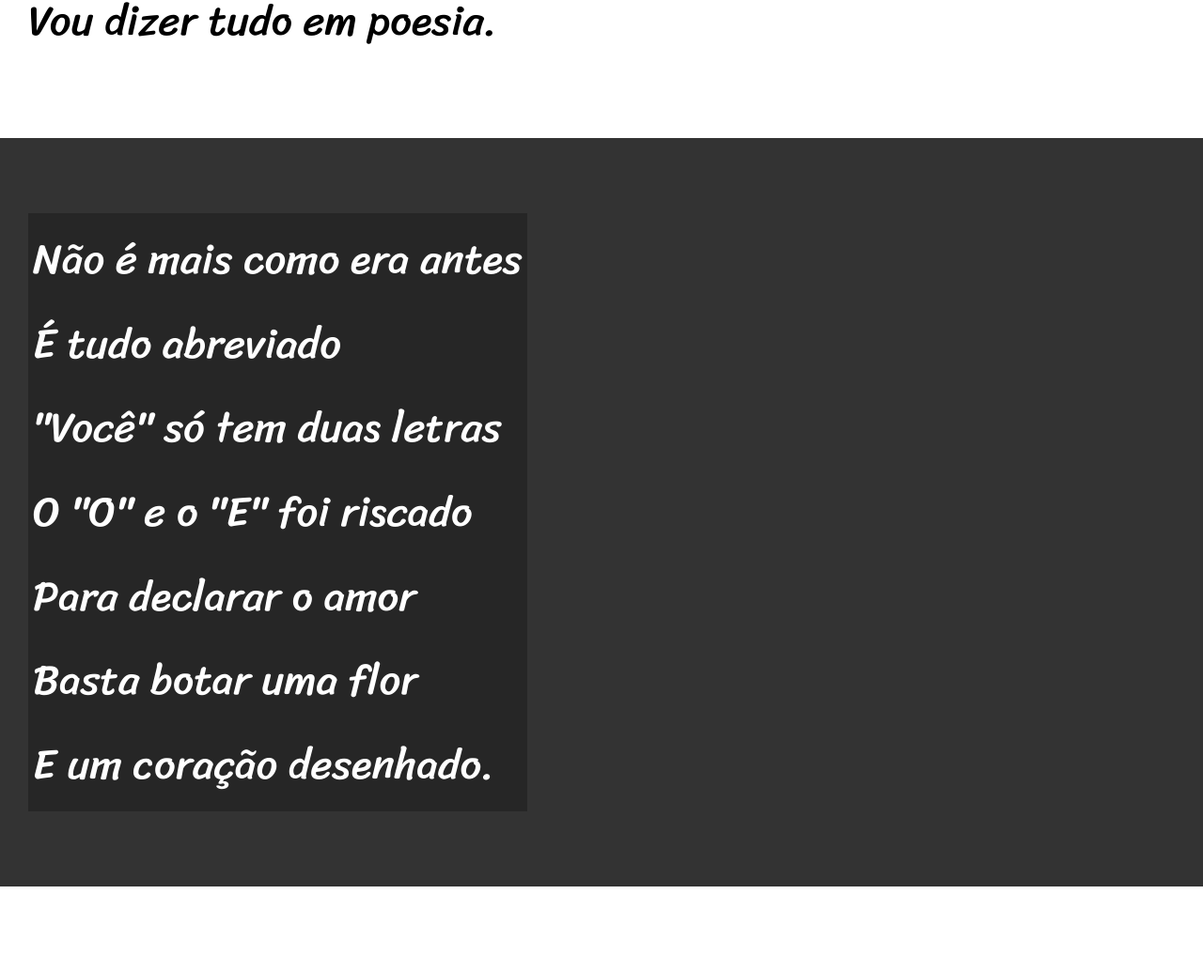
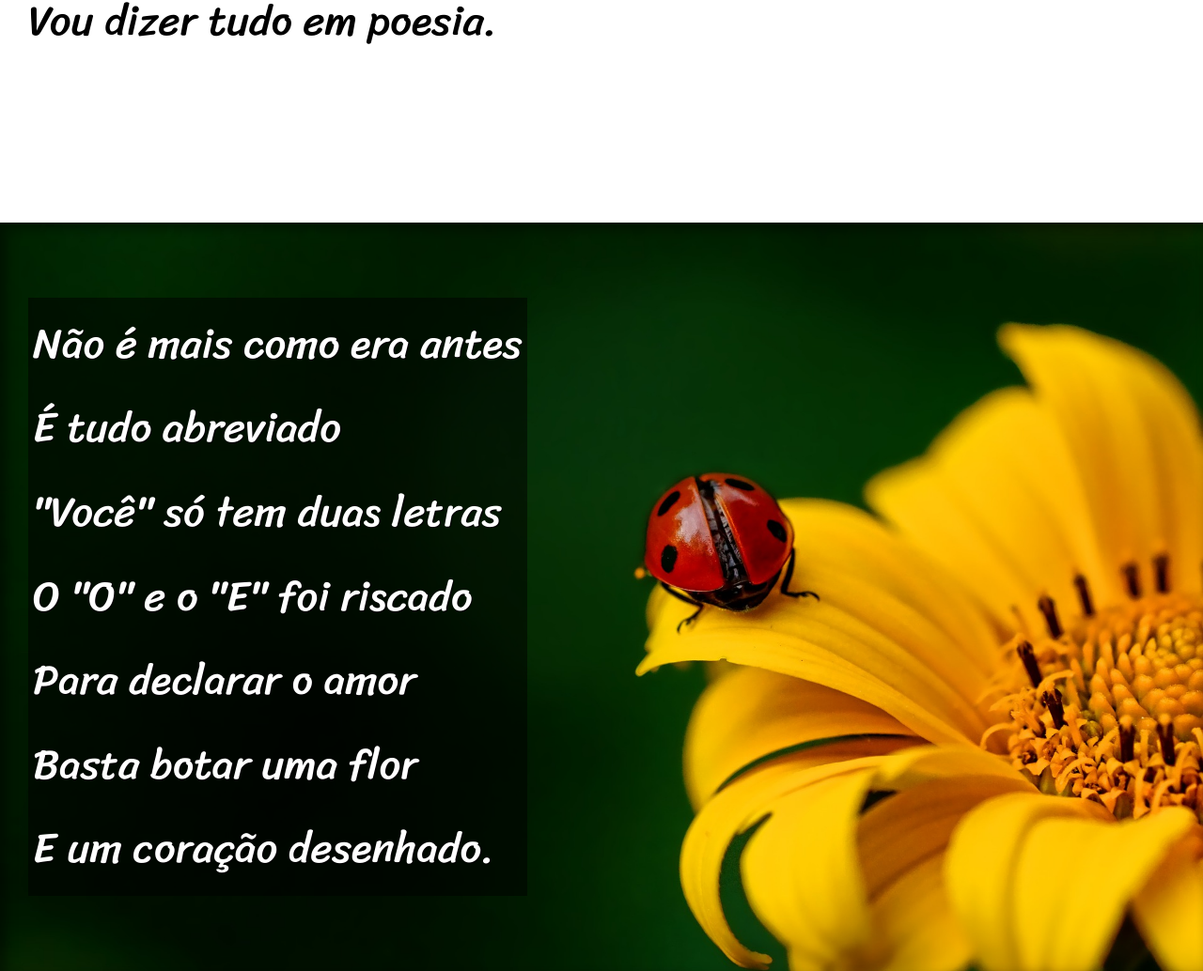
Before and after one commit to leonardoaraujo18/html-css, a plain HTML site: page desafios/d012/index.html in a window 1280 px wide. Shown: the part 900-1934 px from the top of the page at 94% size. Drawn offline with Linux system fonts and the light colour scheme.

Commit message:
Atualizei o desafio 12

```diff
--- a/desafios/d012/estilo/style.css
+++ b/desafios/d012/estilo/style.css
@@ -56,6 +56,10 @@ section{
     font-size: 3.5vw;
 }
 
+section > p{
+    padding-bottom: 2em;
+}
+
 section.normal{
     background-color: white;
     color: black;
@@ -64,12 +68,25 @@ section.normal{
 section.imagem{
     background-color: rgb(51, 51, 51);
     color: white;
+    box-shadow: inset 6px 6px 13px 0px rgba(0, 0, 0, 0.473);
+    background-size: cover;
+    background-attachment: fixed;
 }
 
 section.imagem > p{
     display: inline-block;
     padding: 5px;
-    background-color: rgba(0, 0, 0, 0.253);
+    background-color: rgba(0, 0, 0, 0.514);
+    text-shadow: 1px 1px 0px black;
+}
+
+section#img01{
+    background-image: url('../imagens/background001.jpg');
+    background-position: right center;
+}
+
+section#img02{
+    background-image: url('../imagens/background002.jpg');
 }
 
 footer{
--- a/desafios/d012/index.html
+++ b/desafios/d012/index.html
@@ -26,7 +26,7 @@
         </p>
     </section>
 
-    <section class="imagem">
+    <section class="imagem" id="img01">
         <p>
             Não é mais como era antes <br>
             É tudo abreviado <br>
@@ -60,7 +60,7 @@
         </p>
     </section>
 
-    <section class="imagem">
+    <section class="imagem" id="img02">
         <p>
             Tenho saudade das cartas <br>
             Escritas com a própria mão <br>
```
